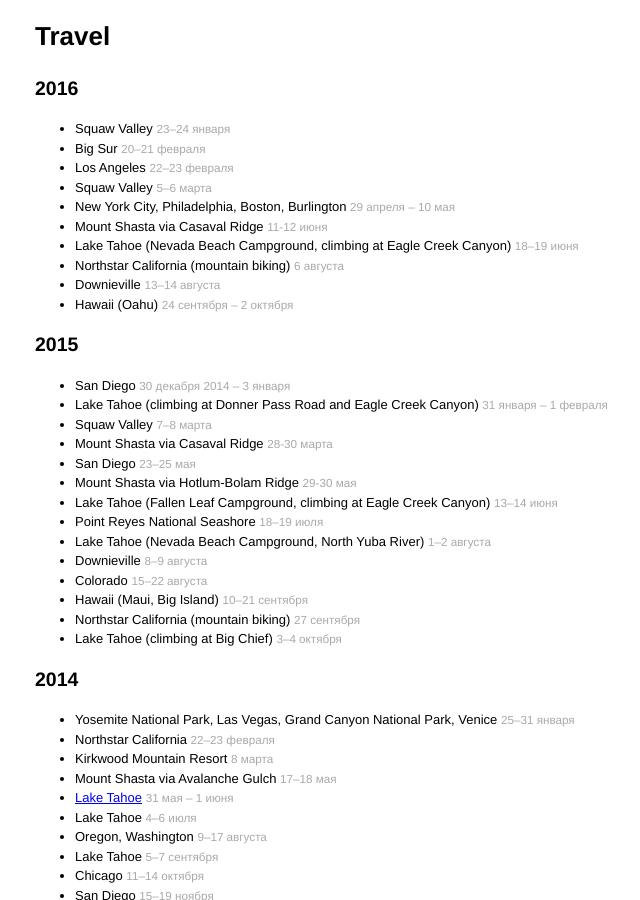
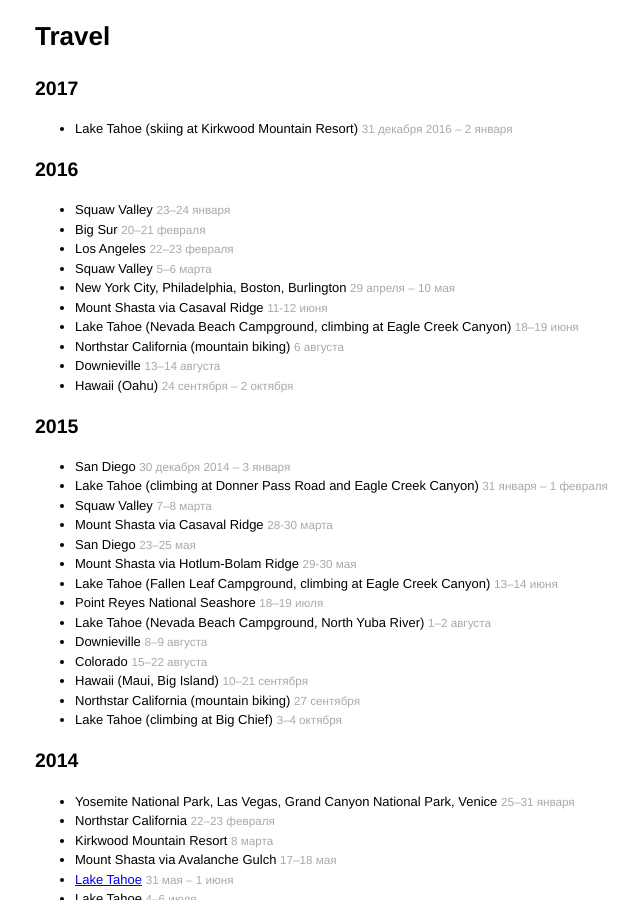
Before and after one commit to denis/denis.github.com, a Jekyll site: the page built from travel.md, in a window 1280 px wide and 900 px high. Shown: the whole window, without its empty margins (205-845 px from the left). Built offline with Jekyll 4.4.1, drawn with Linux system fonts in a browser that asks for light colours; comment, search, counter and statistics services are not loaded.

Commit message:
Add Tahoe trip

```diff
--- a/travel.md
+++ b/travel.md
@@ -5,6 +5,10 @@
 ---
 
 # {{ page.title }}
+
+## 2017
+
+- Lake Tahoe (skiing at Kirkwood Mountain Resort) <small>31 декабря 2016 – 2 января</small>
 
 ## 2016
 
```
